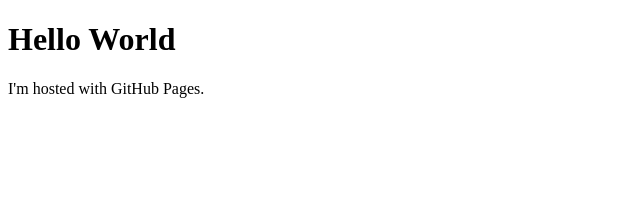
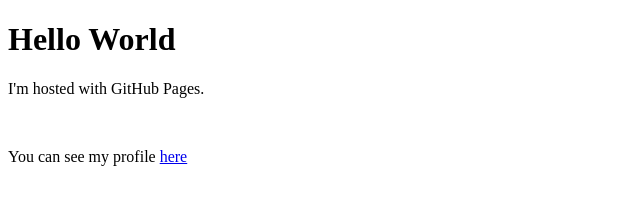
Before and after one commit to mbeatini/mbeatini.github.io, a plain HTML site: page index.html in a window 1280 px wide. Shown: the whole page, without its empty margins (0-640 px from the left). Drawn offline with Linux system fonts and the light colour scheme.

Commit message:
set linkedin profile

```diff
--- a/index.html
+++ b/index.html
@@ -3,5 +3,7 @@
 <body>
 <h1>Hello World</h1>
 <p>I'm hosted with GitHub Pages.</p>
+<br/>
+<p>You can see my profile <a href="https://www.linkedin.com/in/mbeatini/">here</a></p>
 </body>
 </html>
```
